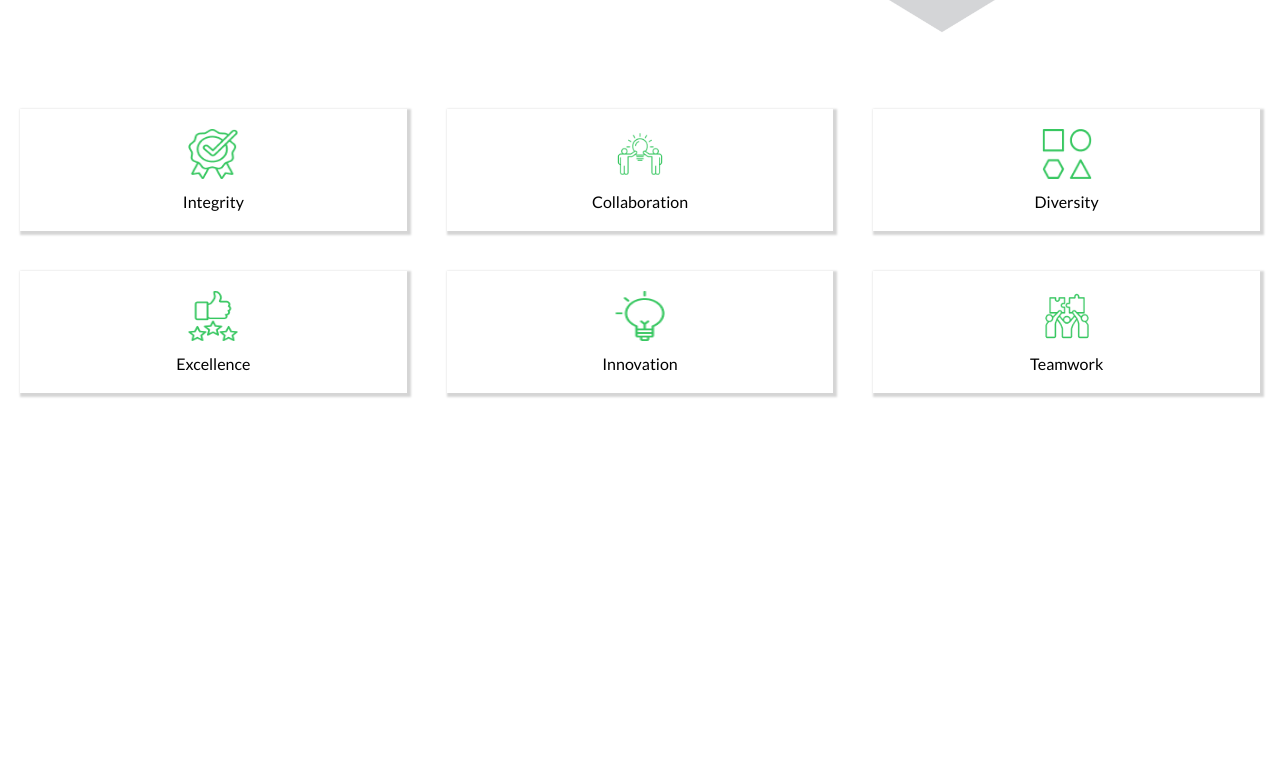
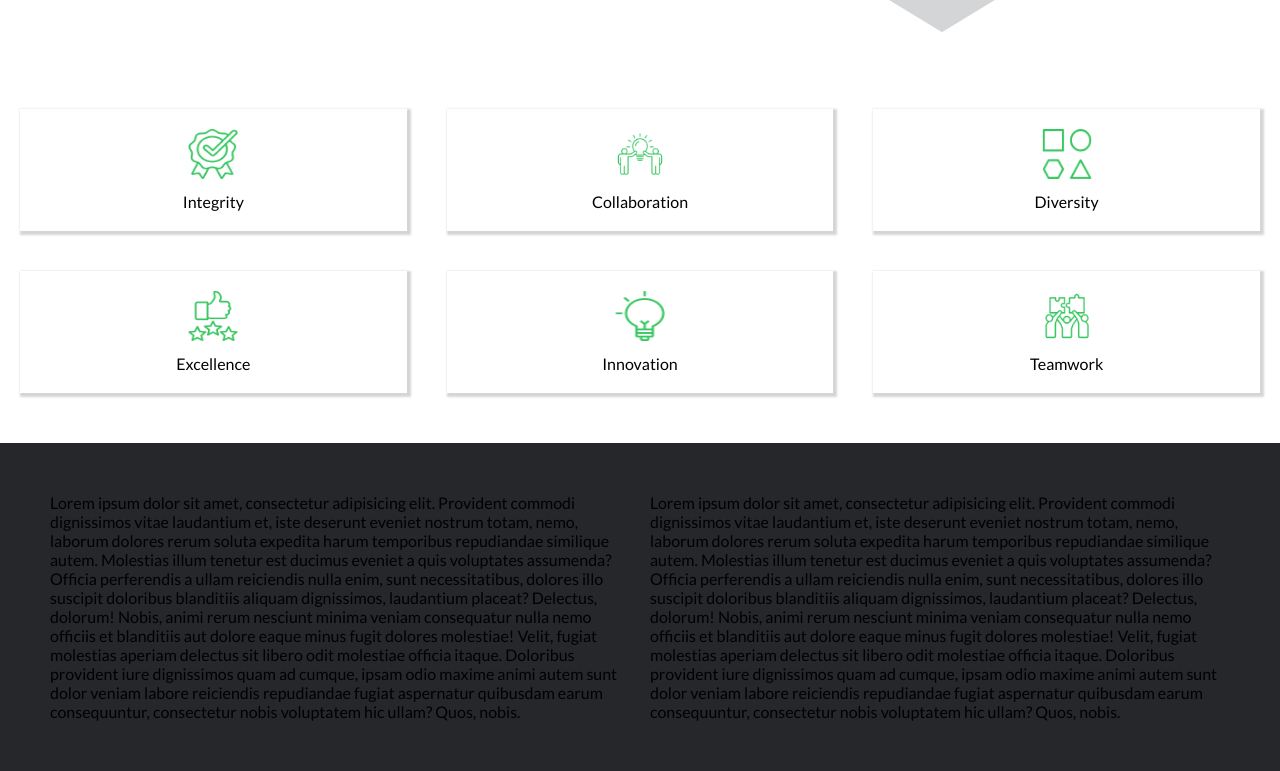
Before and after one commit to GAMSH655/may-port, a plain HTML site: page index.html in a window 1280 px wide. Shown: the part 1759-2530 px from the top of the page. Before the commit the page ends 2172 px from the top, so only its background shows below. Drawn offline with Linux system fonts and the light colour scheme; files whose address does not match are found by name.

Commit message:
mapped container

```diff
--- a/index.html
+++ b/index.html
@@ -102,5 +102,16 @@
                 <p class="grid_Text">Teamwork</p>
                </div>
           </section>
+          <div class="mapped_container">
+             <p class="mapped_container_P">Lorem ipsum dolor sit amet, consectetur adipisicing elit. Provident commodi dignissimos vitae laudantium et, iste deserunt eveniet nostrum totam, nemo, laborum dolores rerum soluta expedita harum temporibus repudiandae similique autem.
+             Molestias illum tenetur est ducimus eveniet a quis voluptates assumenda? Officia perferendis a ullam reiciendis nulla enim, sunt necessitatibus, dolores illo suscipit doloribus blanditiis aliquam dignissimos, laudantium placeat? Delectus, dolorum!
+             Nobis, animi rerum nesciunt minima veniam consequatur nulla nemo officiis et blanditiis aut dolore eaque minus fugit dolores molestiae! Velit, fugiat molestias aperiam delectus sit libero odit molestiae officia itaque.
+             Doloribus provident iure dignissimos quam ad cumque, ipsam odio maxime animi autem sunt dolor veniam labore reiciendis repudiandae fugiat aspernatur quibusdam earum consequuntur, consectetur nobis voluptatem hic ullam? Quos, nobis.
+            </p>
+             <p  class="mapped_container_P">Lorem ipsum dolor sit amet, consectetur adipisicing elit. Provident commodi dignissimos vitae laudantium et, iste deserunt eveniet nostrum totam, nemo, laborum dolores rerum soluta expedita harum temporibus repudiandae similique autem.
+             Molestias illum tenetur est ducimus eveniet a quis voluptates assumenda? Officia perferendis a ullam reiciendis nulla enim, sunt necessitatibus, dolores illo suscipit doloribus blanditiis aliquam dignissimos, laudantium placeat? Delectus, dolorum!
+             Nobis, animi rerum nesciunt minima veniam consequatur nulla nemo officiis et blanditiis aut dolore eaque minus fugit dolores molestiae! Velit, fugiat molestias aperiam delectus sit libero odit molestiae officia itaque.
+             Doloribus provident iure dignissimos quam ad cumque, ipsam odio maxime animi autem sunt dolor veniam labore reiciendis repudiandae fugiat aspernatur quibusdam earum consequuntur, consectetur nobis voluptatem hic ullam? Quos, nobis.</p>
+          </div>
 </body>
 </html>
--- a/style.css
+++ b/style.css
@@ -168,6 +168,10 @@ margin: 20px;
     padding: 20px;
     margin: 20px;
     text-align: center;
+    transition: .5s all ease-in;
+}
+.grid_card:hover{
+  transform:scale(1.1);
 }
 .grid_Img{
     height: 50px;
@@ -178,3 +182,15 @@ margin-top: 10px;
 text-transform: capitalize;
 border-radius: 10px;
 }
+.mapped_container{
+    background-image: linear-gradient(
+        #26272B ,
+        #26272B) , url("./Assets/Map.png");
+        padding: 40px;
+        display: flex;
+        justify-content: space-evenly;
+        margin-top: 30px;
+}
+.mapped_container_P{
+    margin: 10px;
+}
```
Also changed, not shown: Assets/Map.png (added).
